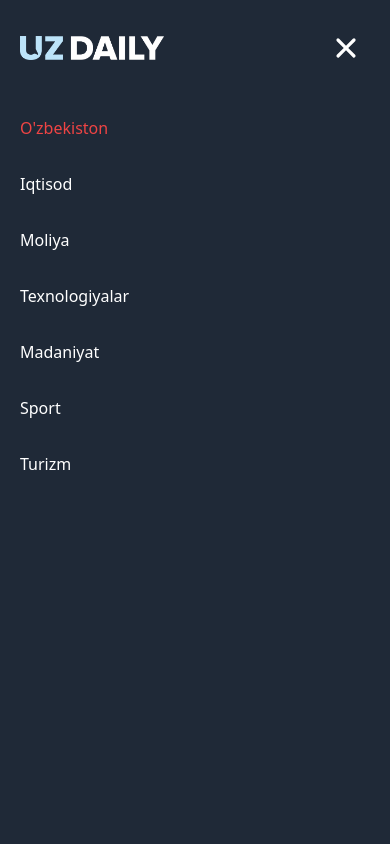
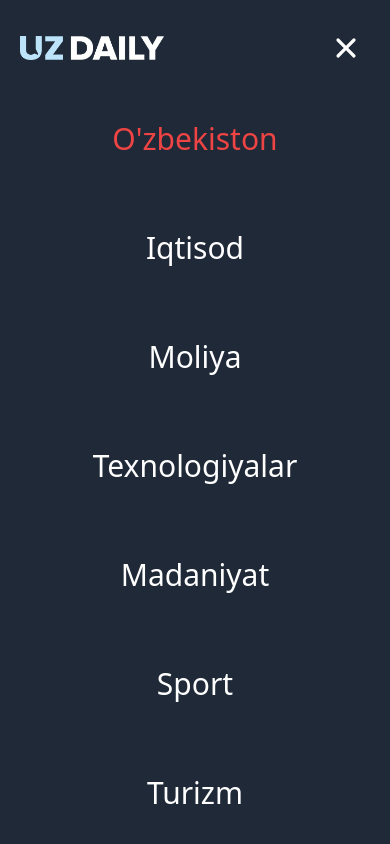
Before and after one commit to Zuhriddin-Devs/uz-daily-uz, a React (Vite) app: page / in a window 390 px wide. Both pictures are taken after a click on the button 346 px from the left and 48 px from the top of the page. Shown: the top 844 px of the page. Built offline with nearby package versions, Linux system fonts and the light colour scheme.

Commit message:
Header responsiveness has been changed

```diff
--- a/src/components/Header.jsx
+++ b/src/components/Header.jsx
@@ -85,9 +85,9 @@ const Header = () => {
                 </div>
                 <div>
                     <nav
-                        className={`w-full h-screen flex justify-self-center pb-3 mt-8 lg:block lg:pb-0 lg:mt-0 lg:h-auto ${navbar ? "block" : "hidden"}`}
+                        className={`w-full h-screen pb-3 mt-8 lg:block lg:pb-0 lg:mt-0 lg:h-auto ${navbar ? "block" : "hidden"}`}
                     >
-                        <ul className="text-white text-base font-medium items-center justify-center space-y-8 lg:flex lg:space-x-4 lg:space-y-0">
+                        <ul className="h-screen lg:h-auto text-white text-[30px] lg:text-base font-medium space-y-16 flex items-center flex-col lg:flex-row lg:space-x-4 lg:space-y-0">
                             <li>
                                 <NavLink to='/' onClick={closeNavbar} className='hover:text-red-500'>{t("uzbekistan")}</NavLink>
                             </li>
```
